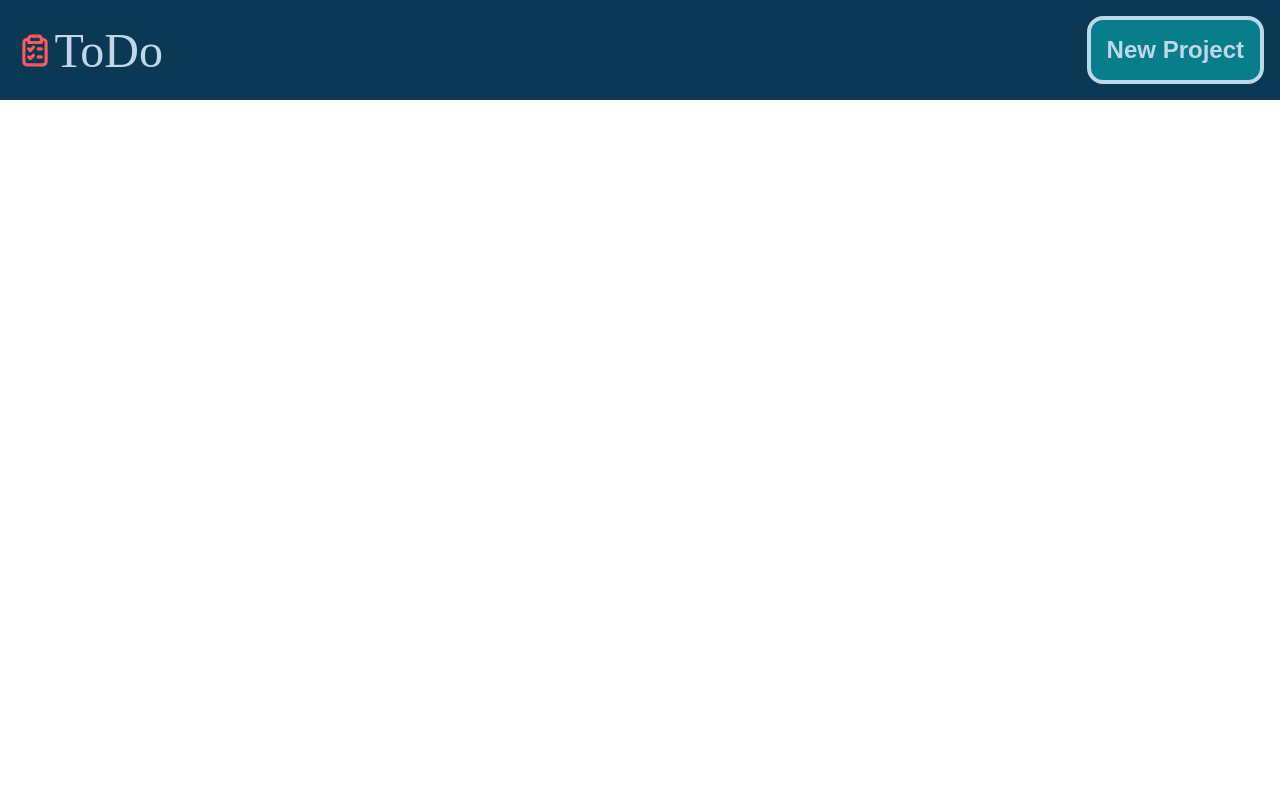
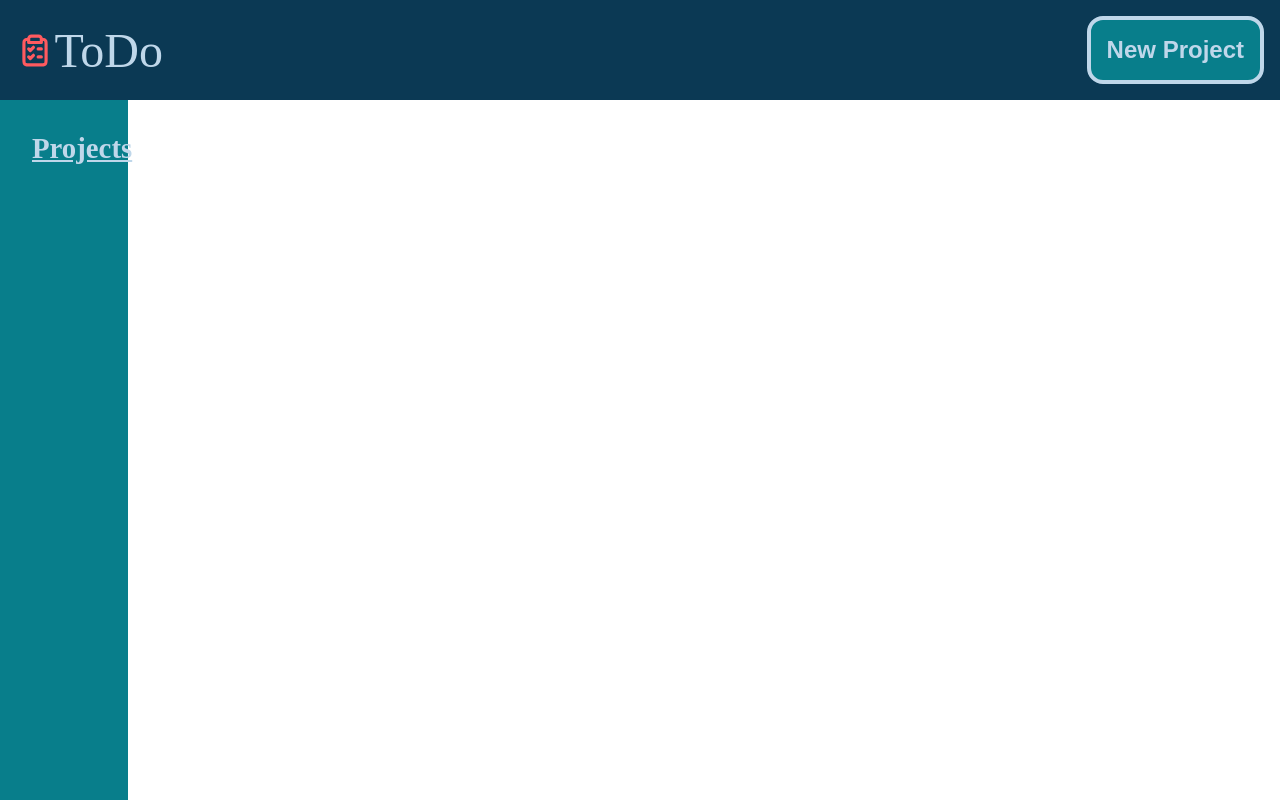
Before and after one commit to Salypse/todo-list, a website built with webpack: page src/template.html in a window 1280 px wide. Built offline with nearby package versions, Linux system fonts and the light colour scheme.

Commit message:
Create todo page sidebar and create sidebar styling

```diff
--- a/src/styles.css
+++ b/src/styles.css
@@ -16,6 +16,9 @@ body {
     display: grid;
     grid-template-columns: auto 1fr;
     grid-template-rows: auto 1fr;
+
+    height: 100vh;
+    width: 100vw;
 }
 
 button {
@@ -71,5 +74,25 @@ header > .logo {
 
 header > button {
     font-size: 1.5rem;
+}
 
+.sidebar {
+    grid-area: 2 / 1 / -1 / 2;
+
+    padding: 1rem;
+
+    height: 100%;
+    width: 10vw;
+
+    background-color: var(--secondary-blue);
 }
+
+.sidebar > h1 {
+    margin: 1rem;
+
+    color: var(--light-blue);
+    font-size: 1.8rem;
+    text-align: center;
+
+    text-decoration: underline;
+}
--- a/src/template.html
+++ b/src/template.html
@@ -13,5 +13,9 @@
         </div>
         <button>New Project</button>
     </header>
+
+    <div class="sidebar">
+        <h1>Projects</h1>
+    </div>
 </body>
 </html>
```
